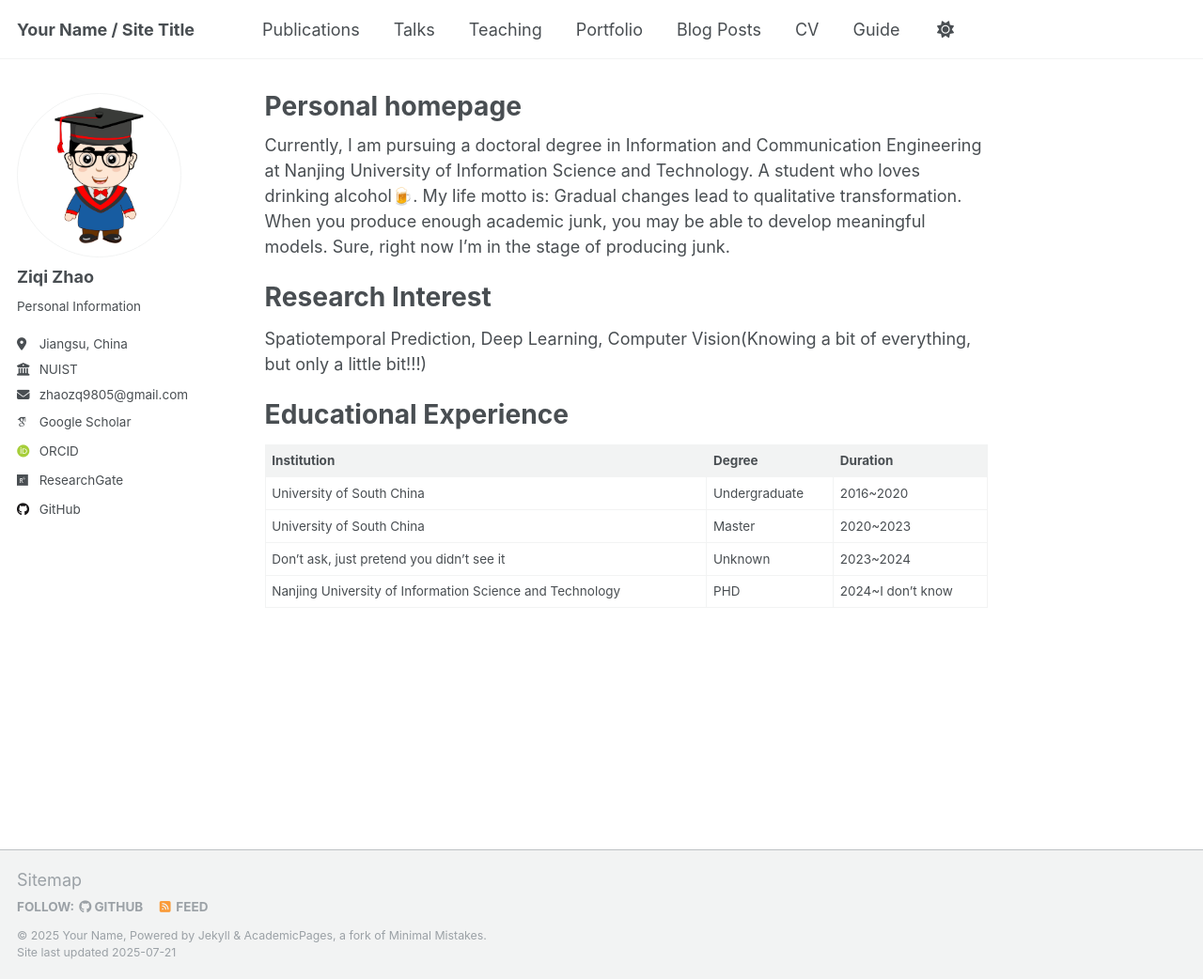
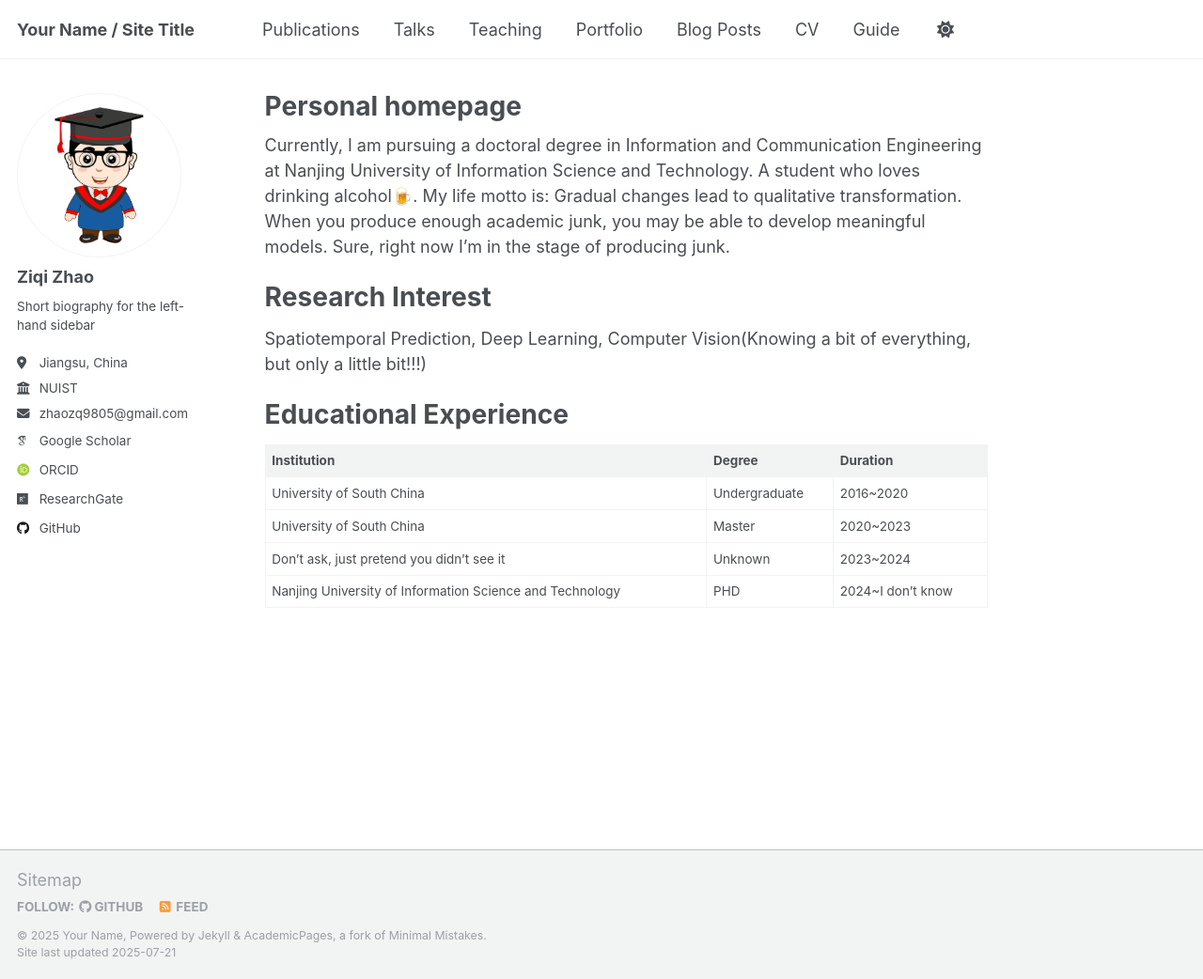
Before and after one commit to zqzhaolab/zqzhaolab.github.io, a Jekyll site: the page built from _pages/about.md, in a window 1280 px wide and 1042 px high. Shown: the whole window at 94% size. Built offline with Jekyll 4.4.1, drawn with Linux system fonts in a browser that asks for light colours; some web fonts are replaced; a script that is not in the unit is left out.

Commit message:
Update _config.yml

```diff
--- a/_config.yml
+++ b/_config.yml
@@ -25,7 +25,7 @@ author:
   avatar           : "touxiang.jpg"
   name             : "Ziqi Zhao"
   pronouns         : # example: "she/her"
-  bio              : "Personal Information"
+  bio              : "Short biography for the left-hand sidebar"
   location         : "Jiangsu, China"
   employer         : "NUIST
 "
```
